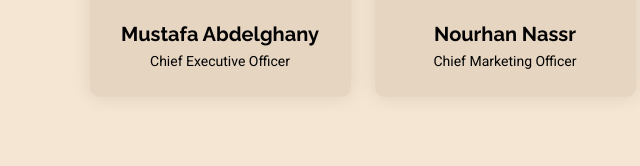
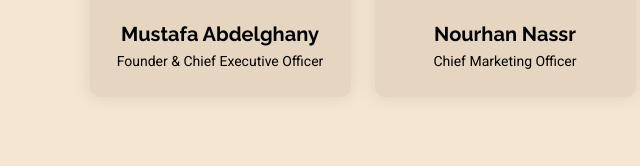
Before and after one commit to mustaafaashraf/ishaare, a plain HTML site: page index.html in a window 1280 px wide. Shown: the part 6734-6900 px from the top of the page, 135-775 px from the left. Drawn offline with nearby package versions, Linux system fonts and the light colour scheme.

Commit message:
Update index.html

```diff
--- a/index.html
+++ b/index.html
@@ -621,7 +621,7 @@
                                 </div>
                                 <div class="member-info text-center">
                                     <h4>Mustafa Abdelghany</h4>
-                                    <span>Chief Executive Officer</span>
+                                    <span>Founder & Chief Executive Officer</span>
                                 </div>
                             </div>
                         </div>
```
